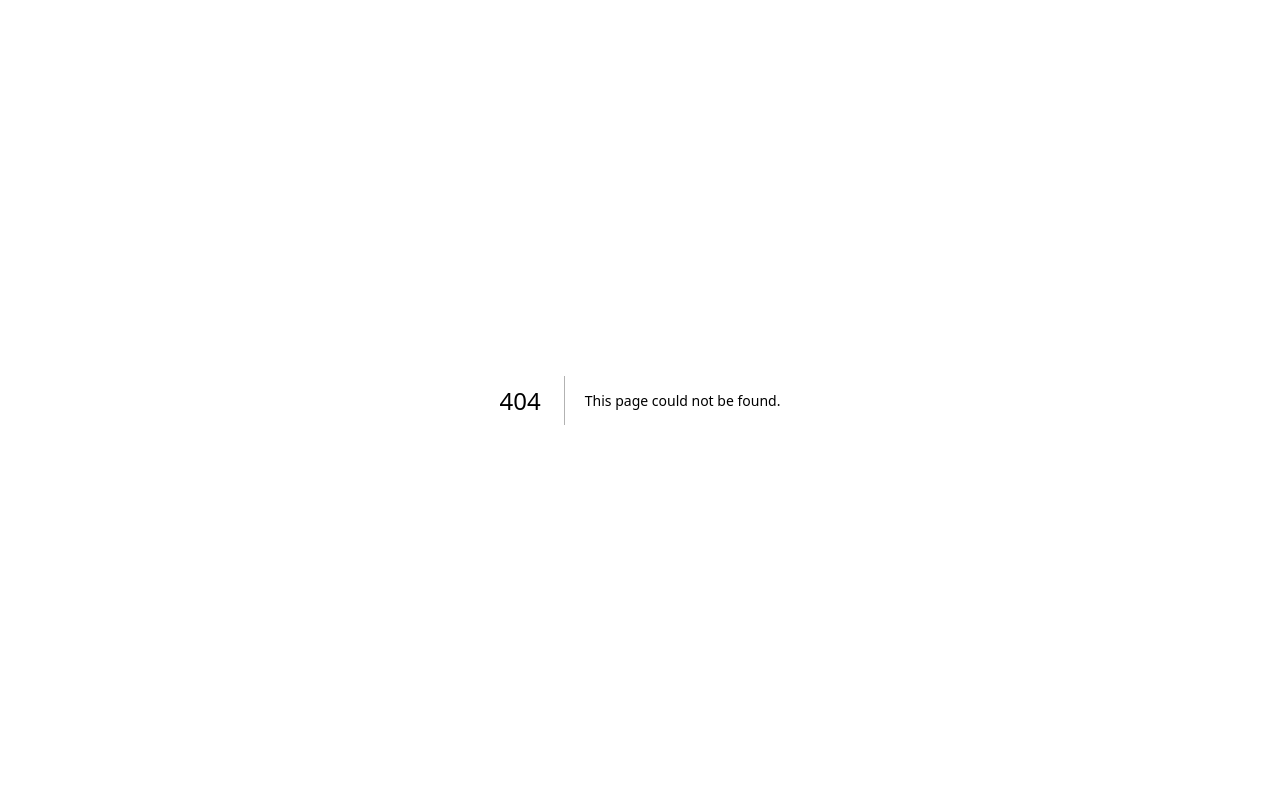
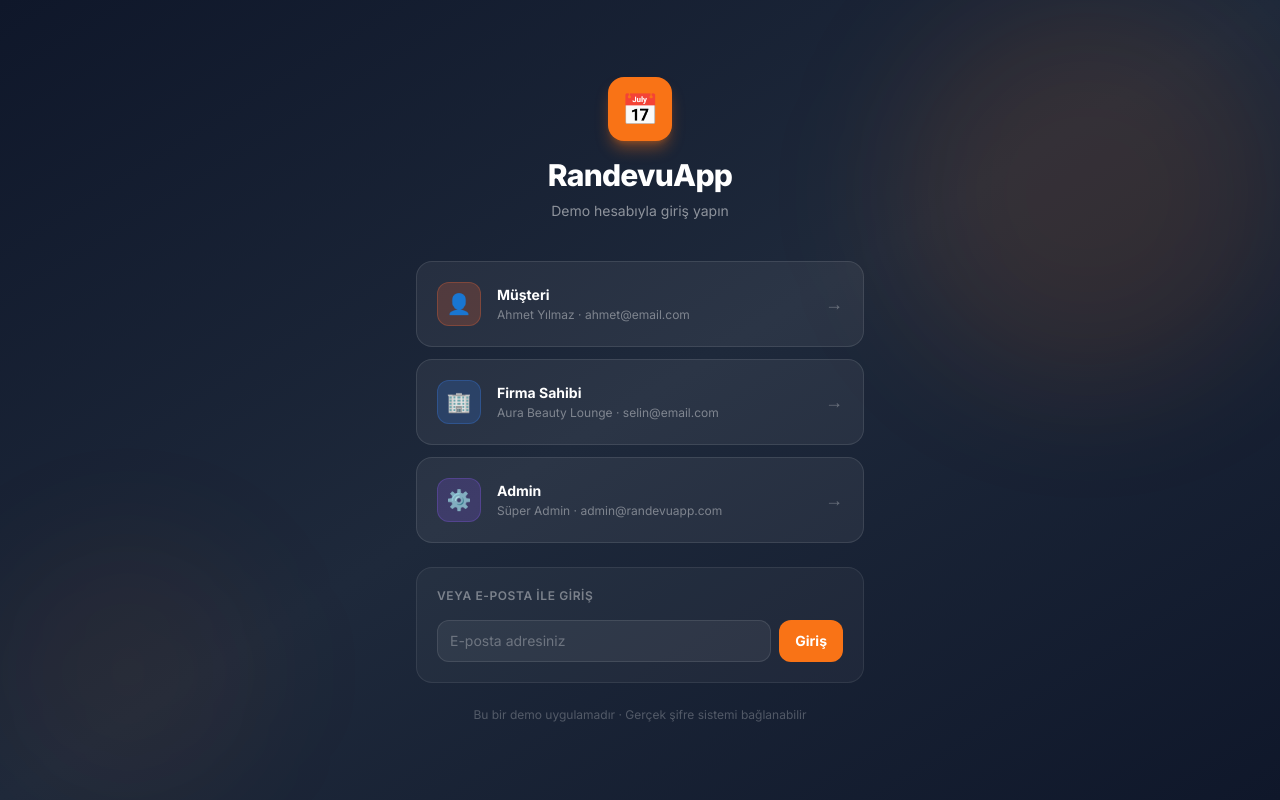
Before and after one commit to memofti/randevum, a Next.js app: page /login in a window 1280 px wide. Before the commit this address had no page. Built offline with nearby package versions, Linux system fonts and the light colour scheme; no server answers.

Commit message:
Create page.js

```diff
--- /dev/null
+++ b/app/login/page.js
@@ -0,0 +1,130 @@
+'use client'
+import { useState } from 'react'
+import { useRouter } from 'next/navigation'
+import { supabase } from '@/lib/supabase'
+
+const DEMO_USERS = [
+  { email: 'ahmet@email.com',     label: '👤 Müşteri',      sub: 'Ahmet Yılmaz',        redirect: '/customer', color: '#ff6b35' },
+  { email: 'selin@email.com',     label: '🏢 Firma Sahibi', sub: 'Aura Beauty Lounge',  redirect: '/business', color: '#3b82f6' },
+  { email: 'admin@randevuapp.com',label: '⚙️ Admin',        sub: 'Süper Admin',          redirect: '/admin',    color: '#8b5cf6' },
+]
+
+export default function LoginPage() {
+  const router = useRouter()
+  const [loading, setLoading] = useState(null)
+  const [error, setError] = useState('')
+
+  async function loginAs(user) {
+    setLoading(user.email)
+    setError('')
+    try {
+      const { data, error: err } = await supabase
+        .from('profiles')
+        .select('id, full_name, role, email')
+        .eq('email', user.email)
+        .maybeSingle()
+
+      if (err) throw err
+      if (!data) throw new Error('Kullanıcı bulunamadı')
+
+      // Session bilgisini localStorage'a yaz
+      localStorage.setItem('randevu_user', JSON.stringify({
+        id: data.id,
+        email: data.email,
+        name: data.full_name,
+        role: data.role,
+      }))
+
+      router.push(user.redirect)
+    } catch (e) {
+      setError(e.message)
+      setLoading(null)
+    }
+  }
+
+  return (
+    <div className="min-h-screen bg-gradient-to-br from-slate-900 via-slate-800 to-slate-900 flex items-center justify-center p-6">
+      <div className="absolute top-0 right-0 w-96 h-96 bg-orange-500/10 rounded-full filter blur-3xl" />
+      <div className="absolute bottom-0 left-0 w-64 h-64 bg-orange-500/5 rounded-full filter blur-3xl" />
+
+      <div className="relative z-10 w-full max-w-md">
+        {/* Logo */}
+        <div className="text-center mb-10">
+          <div className="w-16 h-16 rounded-2xl bg-orange-500 flex items-center justify-center text-3xl mx-auto mb-4 shadow-lg shadow-orange-500/40">📅</div>
+          <h1 className="text-3xl font-extrabold text-white tracking-tight mb-2">RandevuApp</h1>
+          <p className="text-white/50 text-sm">Demo hesabıyla giriş yapın</p>
+        </div>
+
+        {/* Demo login kartları */}
+        <div className="space-y-3 mb-6">
+          {DEMO_USERS.map(u => (
+            <button key={u.email} onClick={() => loginAs(u)} disabled={!!loading}
+              className="w-full bg-white/[0.06] hover:bg-white/[0.1] border border-white/[0.1] hover:border-white/[0.2] rounded-2xl p-5 text-left transition-all group disabled:opacity-60">
+              <div className="flex items-center gap-4">
+                <div className="w-11 h-11 rounded-xl flex items-center justify-center text-xl flex-shrink-0 font-bold" style={{ background: u.color + '33', border: `1px solid ${u.color}44` }}>
+                  {loading === u.email ? (
+                    <div className="w-5 h-5 border-2 border-white/20 border-t-white rounded-full animate-spin" />
+                  ) : u.label.split(' ')[0]}
+                </div>
+                <div className="flex-1">
+                  <div className="text-white font-bold text-sm">{u.label.split(' ').slice(1).join(' ')}</div>
+                  <div className="text-white/40 text-xs mt-0.5">{u.sub} · {u.email}</div>
+                </div>
+                <div className="text-white/30 group-hover:text-white/60 transition-colors text-lg">→</div>
+              </div>
+            </button>
+          ))}
+        </div>
+
+        {error && (
+          <div className="bg-red-500/20 border border-red-500/40 text-red-300 text-sm px-4 py-3 rounded-xl mb-4 text-center">{error}</div>
+        )}
+
+        {/* Manuel giriş */}
+        <div className="bg-white/[0.04] border border-white/[0.08] rounded-2xl p-5">
+          <div className="text-white/40 text-xs font-semibold uppercase tracking-wider mb-4">veya e-posta ile giriş</div>
+          <ManualLogin onLogin={(email, redirect) => loginAs({ email, redirect, label: '', sub: '', color: '#ff6b35' })} />
+        </div>
+
+        <p className="text-center text-white/25 text-xs mt-6">
+          Bu bir demo uygulamadır · Gerçek şifre sistemi bağlanabilir
+        </p>
+      </div>
+    </div>
+  )
+}
+
+function ManualLogin({ onLogin }) {
+  const [email, setEmail] = useState('')
+  const [loading, setLoading] = useState(false)
+
+  async function handleSubmit(e) {
+    e.preventDefault()
+    if (!email) return
+    setLoading(true)
+    // Role'e göre yönlendir
+    const redirectMap = {
+      'admin@randevuapp.com': '/admin',
+      'selin@email.com': '/business',
+    }
+    const redirect = redirectMap[email] || '/customer'
+    await onLogin(email, redirect)
+    setLoading(false)
+  }
+
+  return (
+    <form onSubmit={handleSubmit} className="flex gap-2">
+      <input
+        type="email"
+        placeholder="E-posta adresiniz"
+        value={email}
+        onChange={e => setEmail(e.target.value)}
+        className="flex-1 px-3 py-2.5 bg-white/[0.06] border border-white/[0.1] rounded-xl text-white text-sm outline-none focus:border-orange-500/60 placeholder:text-white/30"
+      />
+      <button type="submit" disabled={loading}
+        className="px-4 py-2.5 bg-orange-500 hover:bg-orange-600 text-white text-sm font-bold rounded-xl disabled:opacity-60 transition-colors whitespace-nowrap">
+        {loading ? '...' : 'Giriş'}
+      </button>
+    </form>
+  )
+}
```
